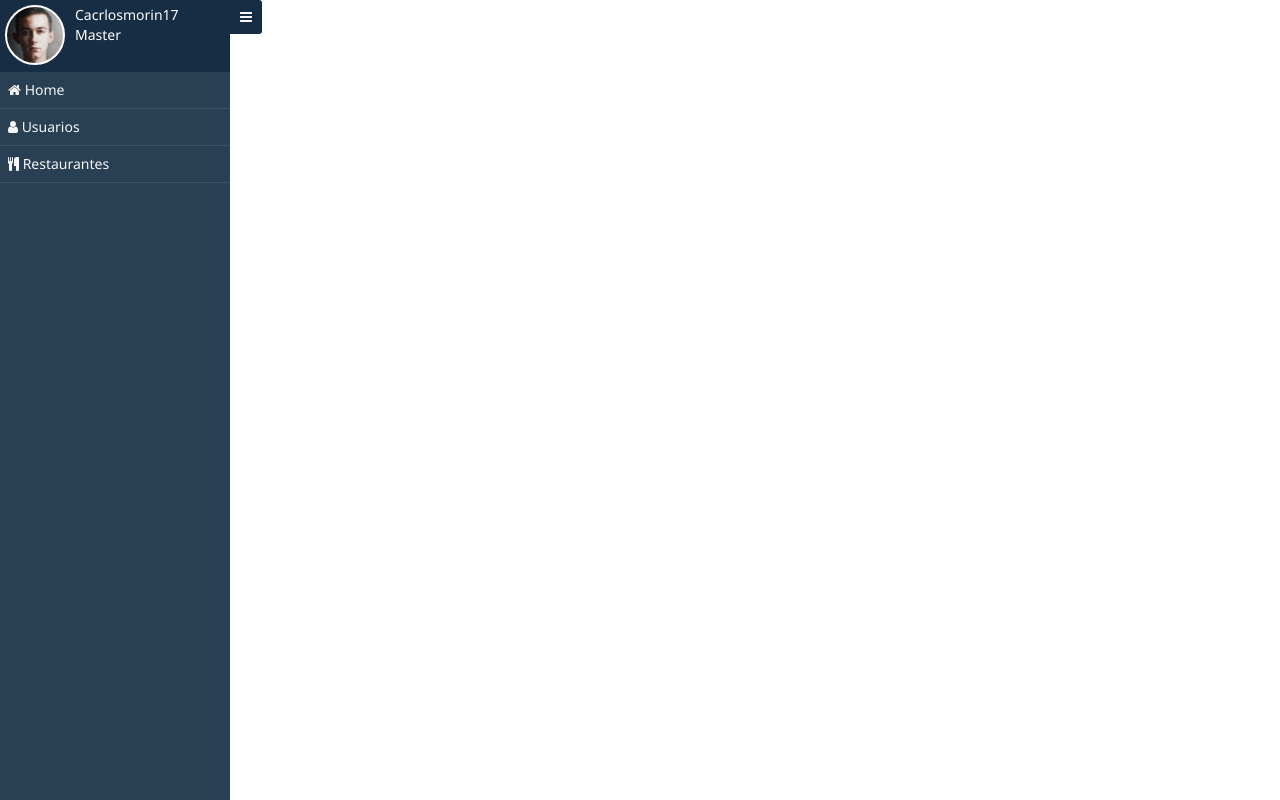
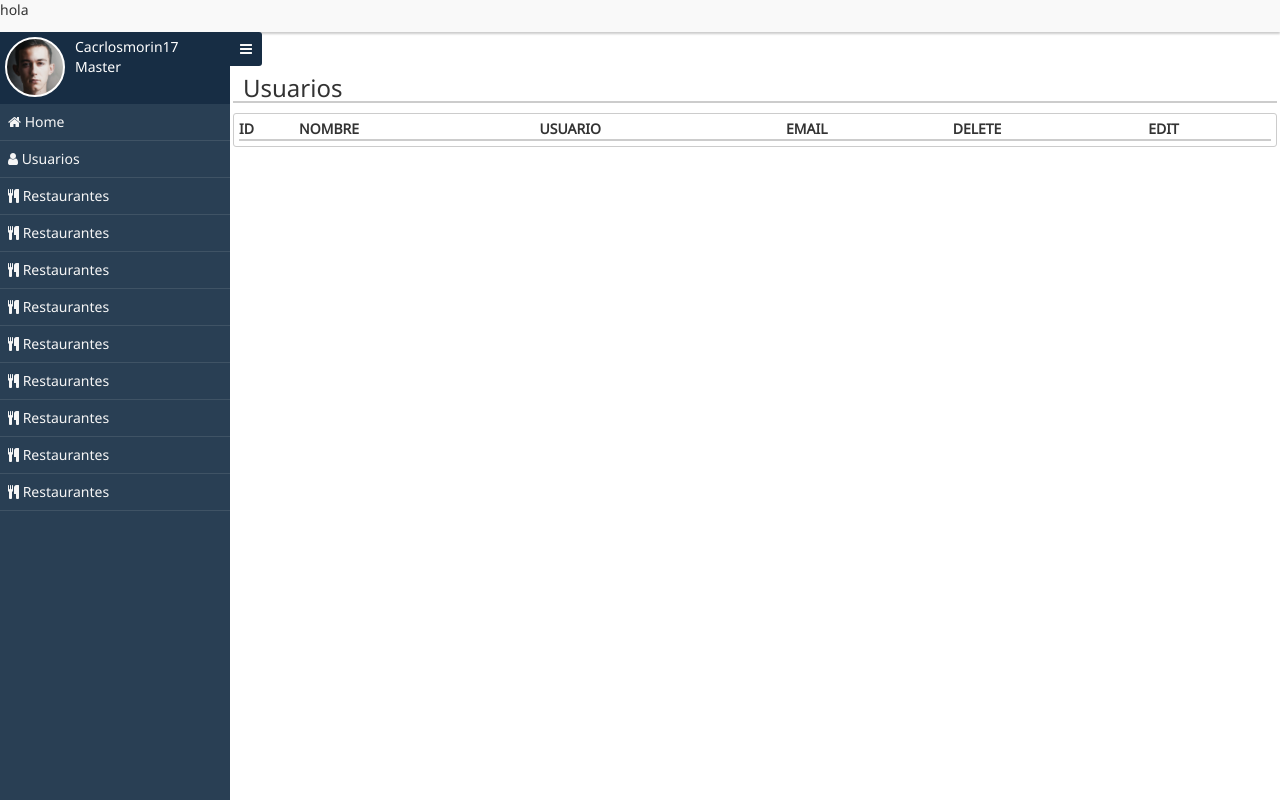
Before and after one commit to carlosmorin7819/parrasTour, a PHP site: page /appAdmin/index.php in a window 1280 px wide. Run offline with PHP 8.4, Linux system fonts and the light colour scheme; lists and menus that the app fills with data are empty.

Commit message:
cambios de panek

```diff
--- a/appAdmin/CSS/style.css
+++ b/appAdmin/CSS/style.css
@@ -15,12 +15,13 @@
 .places { background-image: url(../IMG/places.JPG); }
 nav{
 	width: 230px;
-	height: 100%;
+	height: 96vh;
 	position: absolute;
 
 }
 ul, nav{
 	transition: all .3s;
+
 }
 ul.menunav{
 	position: absolute;
@@ -30,6 +31,7 @@ ul.menunav{
 	height: 100%;
 	background: #293f54;
 	transition: all .3s;
+
 }
 .hideNav{
 	width: 0px !important;
@@ -65,7 +67,13 @@ div.infoUser{
 	text-transform: capitalize;
 
 }
+ul.menunav li{
+	width: 230px;
+	display: block;
+	width: 100%;
+}
 ul.menunav li a{
+	width: 230px;
 	color: #f6f6f6;
 	text-transform: capitalize;
 	padding: 8px;
@@ -88,3 +96,38 @@ ul.menunav li a:hover{
 	cursor: pointer;
 	border-radius: 0px 3px 3px 0px;
 }
+div.menu{
+	display: block;
+	height: 4vh;
+	background: #f9f9f9;
+	box-shadow: 0px 2px 2px #ccc;
+}
+div.containerC{
+	padding: 3px;
+	display: block;
+	height: 96vh;
+	margin-left: 230px;
+	transition: all .3s;
+}
+.noMargin-left{
+	margin-left: 0px !important;
+}
+.titlePanel{
+	padding: 20px 0px 0px 10px;
+	border-bottom: 2px solid #ccc;
+    font-size: 24px;
+ }
+.tableContainer{
+	padding: 5px;
+	border: 1px solid #ccc;
+	border-radius: 3px;
+}
+.tableContainer > table {
+	width: 100%;
+}
+.tableContainer > table thead{
+	border-bottom: 2px solid #ccc;
+}
+.tableContainer > table thead tr th{
+	border-bottom: 2px solid #ccc;
+}
--- a/appAdmin/JS/action.js
+++ b/appAdmin/JS/action.js
@@ -2,9 +2,11 @@ $(document).ready(function () {
 	// body...
 	$("#menuIcon").click(function(){
 		if ($("ul.menunav").hasClass("hideNav")) {
+			$("div.containerC").removeClass("noMargin-left");
 			$("ul.menunav").removeClass("hideNav");
 			$("nav").removeClass("h0");
 		}else{
+			$("div.containerC").addClass("noMargin-left");
 			$("ul.menunav").addClass("hideNav");
 			$("nav").addClass("h0");
 		}
--- /dev/null
+++ b/appAdmin/TEMPLATES/users.php
@@ -0,0 +1,19 @@
+<div class="containerC">
+
+	<h1 class="titlePanel">Usuarios	</h1>
+	<div class="tableContainer">
+		<table>
+			<thead>
+				<tr>
+					<th>ID</th>
+					<th>NOMBRE</th>
+					<th>USUARIO</th>
+					<th>EMAIL</th>
+					<th>DELETE</th>
+					<th>EDIT</th>
+				</tr>
+			</thead>
+
+		</table>
+	</div>
+</div>
--- a/appAdmin/index.php
+++ b/appAdmin/index.php
@@ -10,7 +10,7 @@
 </head>
 <body>
 	<?php include 'menu.php'; ?>
-
+	<?php include 'TEMPLATES/users.php'; ?>
 
 	<script src="JS/jquery-3.2.1.min.js"></script>
 	<script src="JS/action.js"></script>
--- a/appAdmin/menu.php
+++ b/appAdmin/menu.php
@@ -1,4 +1,8 @@
+<div class="menu">
+		hola
+	</div>
 <nav>
+
 	<ul class="menunav">
 		<div class="user">
 			<div class="imgProfile"></div>
@@ -25,6 +29,54 @@
 				Restaurantes
 			</a>
 		</li>
+		<li>
+			<a href="">
+				<i class="fa fa-cutlery" aria-hidden="true"></i>
+				Restaurantes
+			</a>
+		</li>
+		<li>
+			<a href="">
+				<i class="fa fa-cutlery" aria-hidden="true"></i>
+				Restaurantes
+			</a>
+		</li>
+		<li>
+			<a href="">
+				<i class="fa fa-cutlery" aria-hidden="true"></i>
+				Restaurantes
+			</a>
+		</li>
+		<li>
+			<a href="">
+				<i class="fa fa-cutlery" aria-hidden="true"></i>
+				Restaurantes
+			</a>
+		</li>
+		<li>
+			<a href="">
+				<i class="fa fa-cutlery" aria-hidden="true"></i>
+				Restaurantes
+			</a>
+		</li>
+		<li>
+			<a href="">
+				<i class="fa fa-cutlery" aria-hidden="true"></i>
+				Restaurantes
+			</a>
+		</li>
+		<li>
+			<a href="">
+				<i class="fa fa-cutlery" aria-hidden="true"></i>
+				Restaurantes
+			</a>
+		</li>
+		<li>
+			<a href="">
+				<i class="fa fa-cutlery" aria-hidden="true"></i>
+				Restaurantes
+			</a>
+		</li>
 
 	</ul>
 	<span id="menuIcon" class="fa fa-bars menuIcon" aria-hidden="true"></span>
```
Also changed, not shown: CSS/helpers.css.
